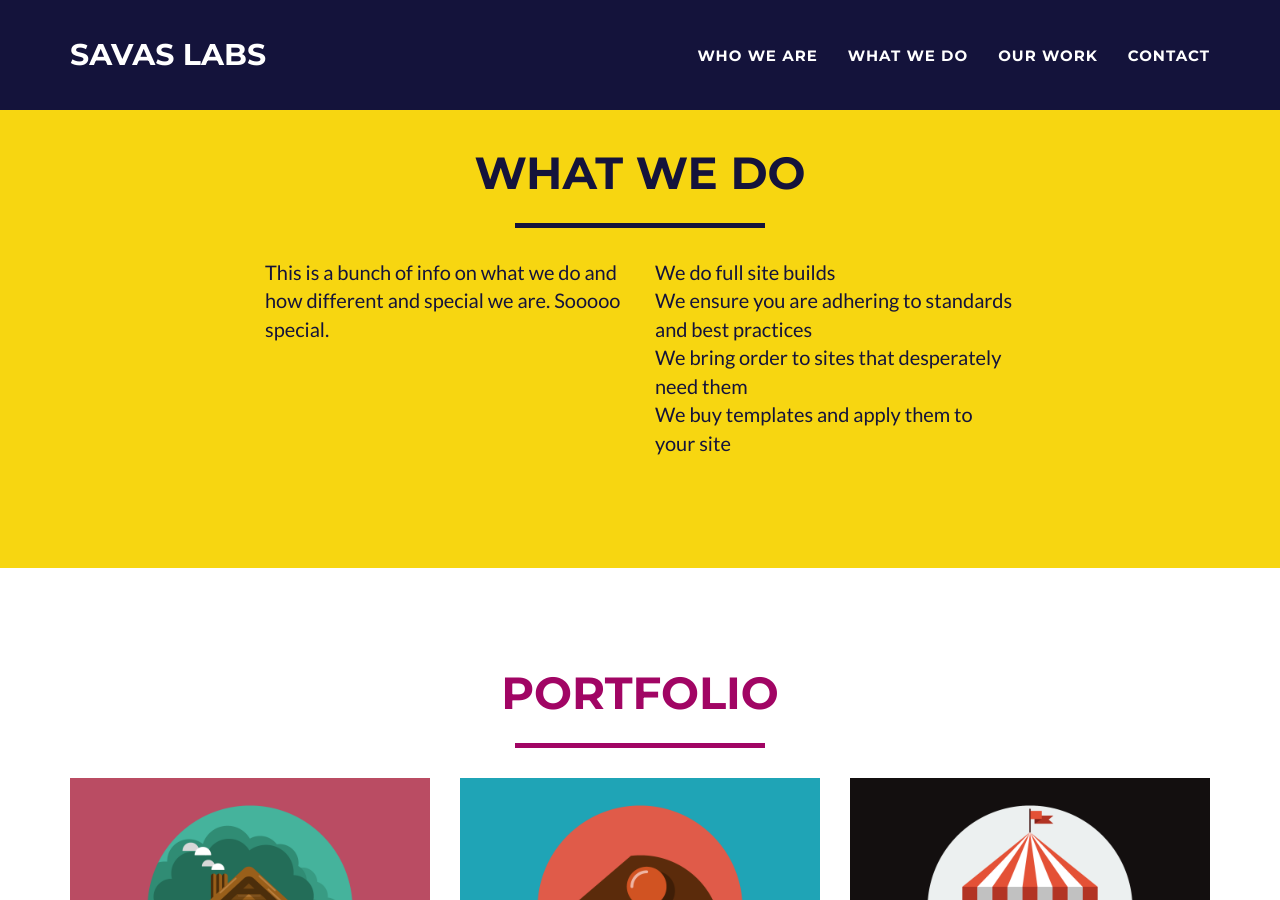
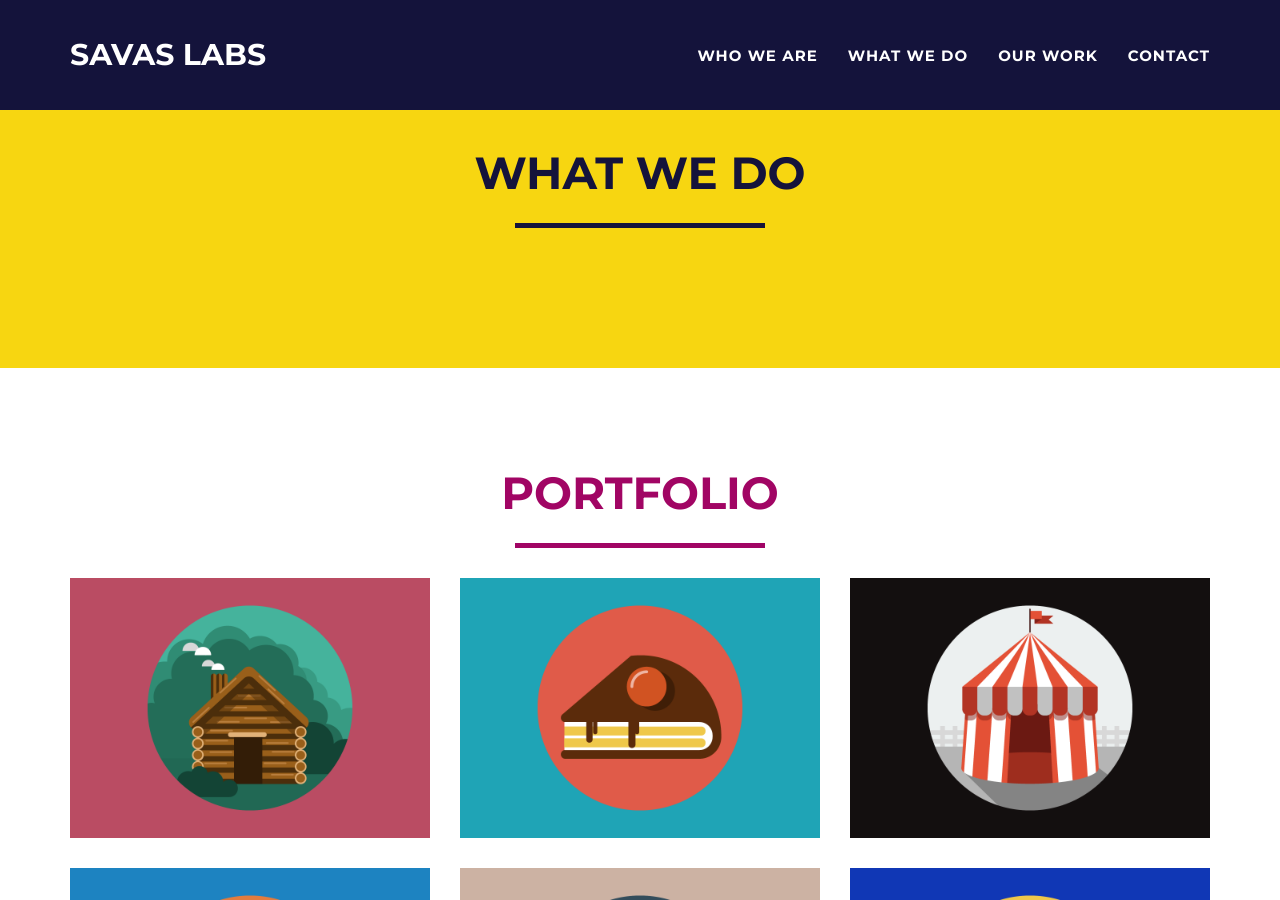
Before and after one commit to savaslabs/savaslabs_old, a Jekyll site: the page built from index.html, in a window 1280 px wide and 900 px high, scrolled down 2916 px. Built offline with Jekyll 4.4.1, drawn with Linux system fonts in a browser that asks for light colours.

Commit message:
Comment out unfinished what we do section

```diff
--- a/_includes/whatwedo.html
+++ b/_includes/whatwedo.html
@@ -9,15 +9,17 @@
             </div>
             <div class="row">
                 <div class="col-lg-4 col-lg-offset-2">
-                    <p>This is a bunch of info on what we do and how different and special we are. Sooooo special.</p>
+                    <p><!-- This is a bunch of info on what we do and how different and special we are. Sooooo special. --></p>
                 </div>
                 <div class="col-lg-4">
                     <p>
+                        <!--
                         We do full site builds <br />
                         We ensure you are adhering to standards and best practices <br />
                         We bring order to sites that desperately need them <br />
                         We buy templates and apply them to your site
-                    </p>
+                        -->
+                   </p>
                 </div>
             </div>
         </div>
```
